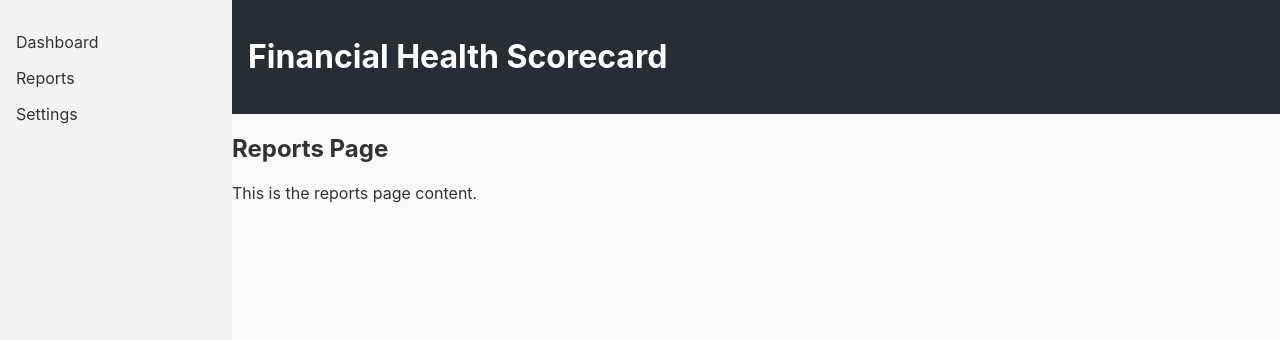
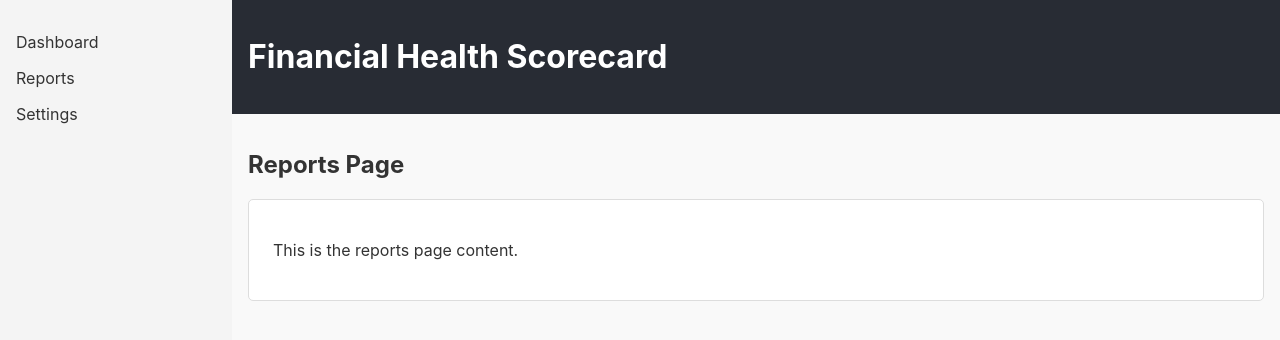
Before and after one commit to Mapacherama/Financial-Health-Scorecard-dashboard-fe, a React (Vite) app in the folder financial-health-scorecard-dashboard-fe/: page /reports in a window 1280 px wide. Shown: the top 340 px of the page. Built offline with nearby package versions, Linux system fonts and the light colour scheme.

Commit message:
Dark mode for the reportrts section

```diff
--- a/financial-health-scorecard-dashboard-fe/src/pages/Reports/Reports.jsx
+++ b/financial-health-scorecard-dashboard-fe/src/pages/Reports/Reports.jsx
@@ -4,9 +4,21 @@ import React from "react";
 
 const Reports = () => {
   return (
-    <div>
+    <div style={{
+      padding: "1rem",
+      backgroundColor: "var(--background)",
+      color: "var(--text)",
+      minHeight: "100vh"
+    }}>
       <h2>Reports Page</h2>
-      <p>This is the reports page content.</p>
+      <div style={{
+        backgroundColor: "var(--inputBg)",
+        border: "1px solid var(--border)",
+        padding: "1.5rem",
+        borderRadius: "5px"
+      }}>
+        <p>This is the reports page content.</p>
+      </div>
     </div>
   );
 };
```
